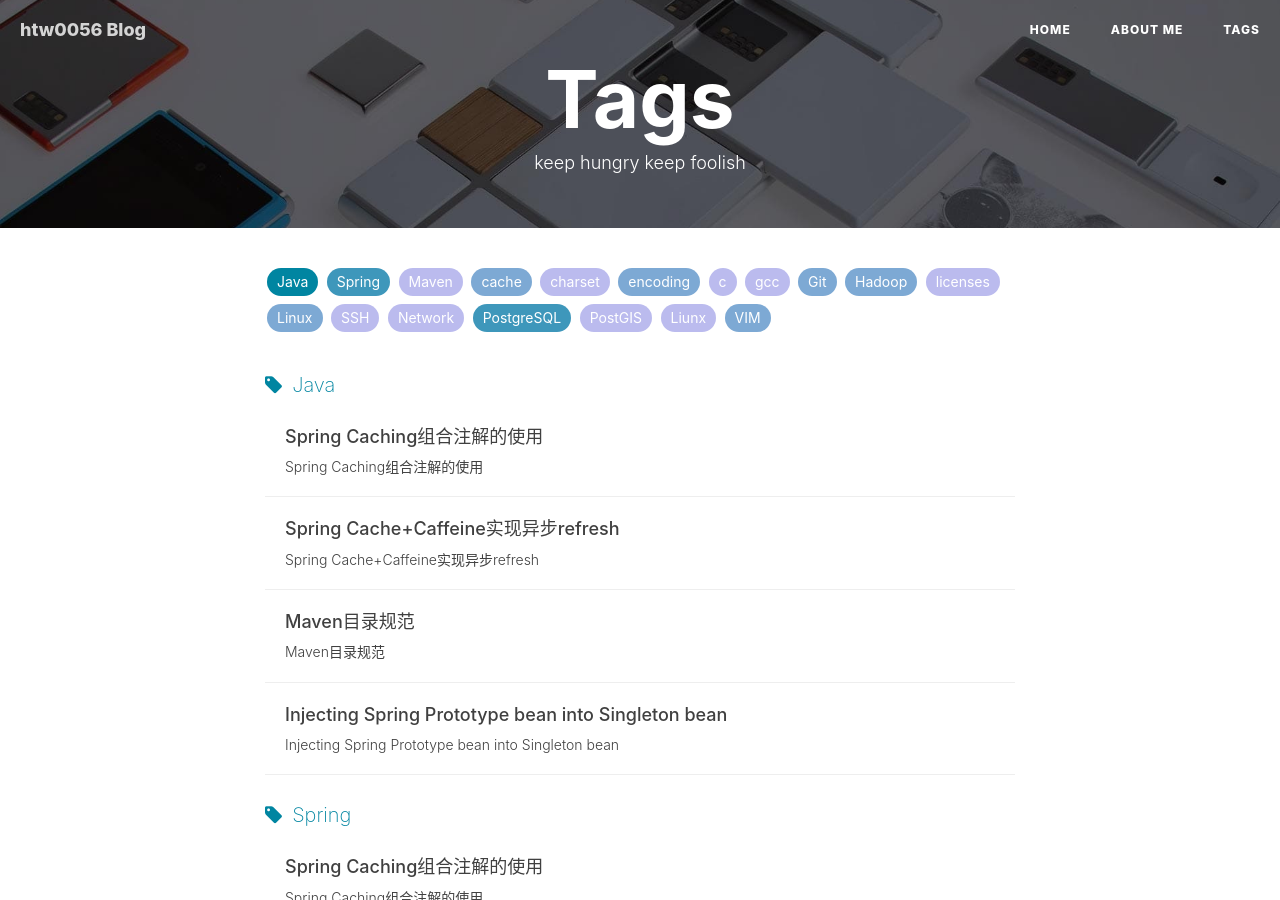
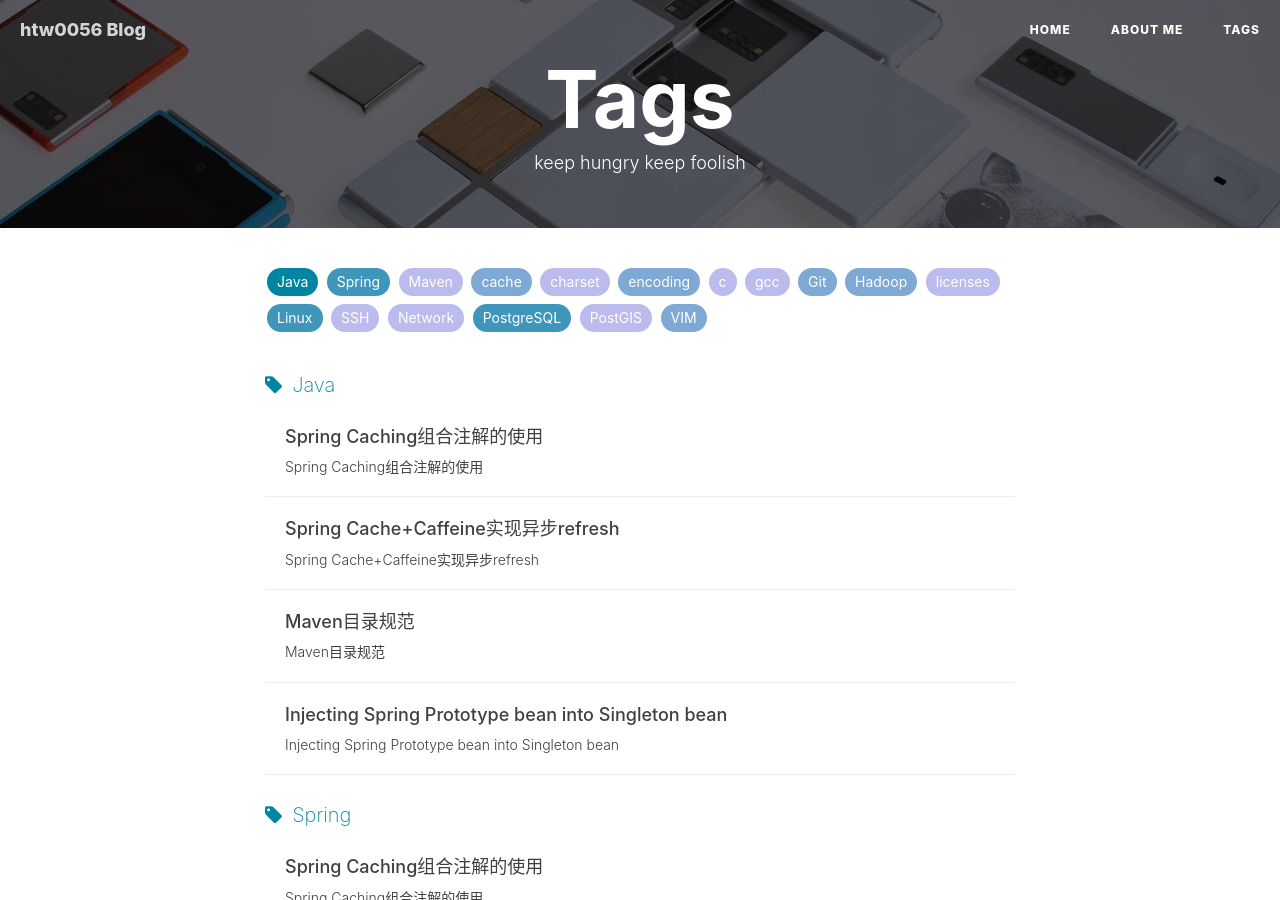
Before and after one commit to htw0056/htw0056.github.io, a Jekyll site: the page built from tags.html, in a window 1280 px wide and 900 px high. Built offline with Jekyll 4.4.1, drawn with Linux system fonts in a browser that asks for light colours; nearby versions of some CDN libraries; comment, search, counter and statistics services are not loaded; some of the changed text lies outside the part shown.

Commit message:
update post

```diff
--- a/_posts/2019-03-07-useful_skill_1.md
+++ b/_posts/2019-03-07-useful_skill_1.md
@@ -7,7 +7,7 @@ author:     htw0056 						# 作者
 header-img: img/post-bg-2015.jpg 	#这篇文章标题背景图片
 catalog: true 						# 是否归档
 tags:								#标签
-    - Liunx
+    - Linux
 ---
 # 让进程在后台可靠运行的几种方法
 
```
